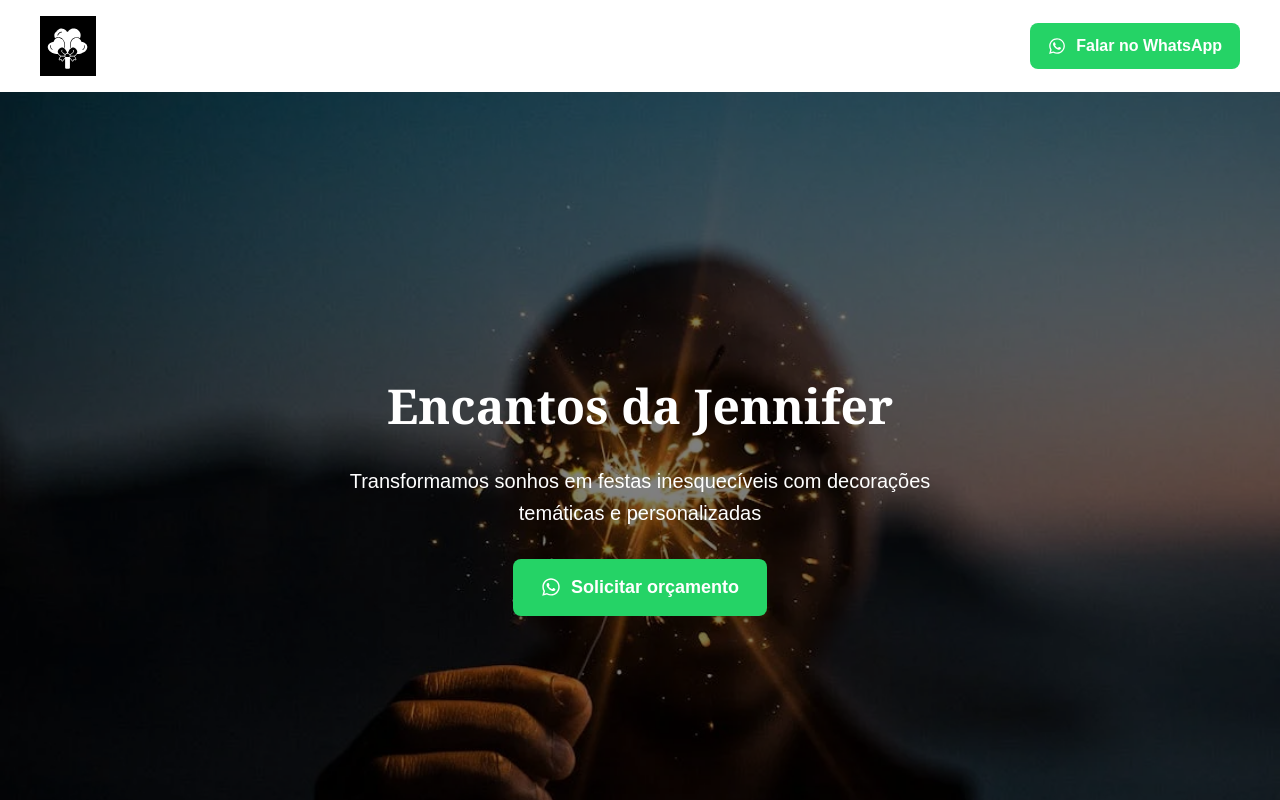
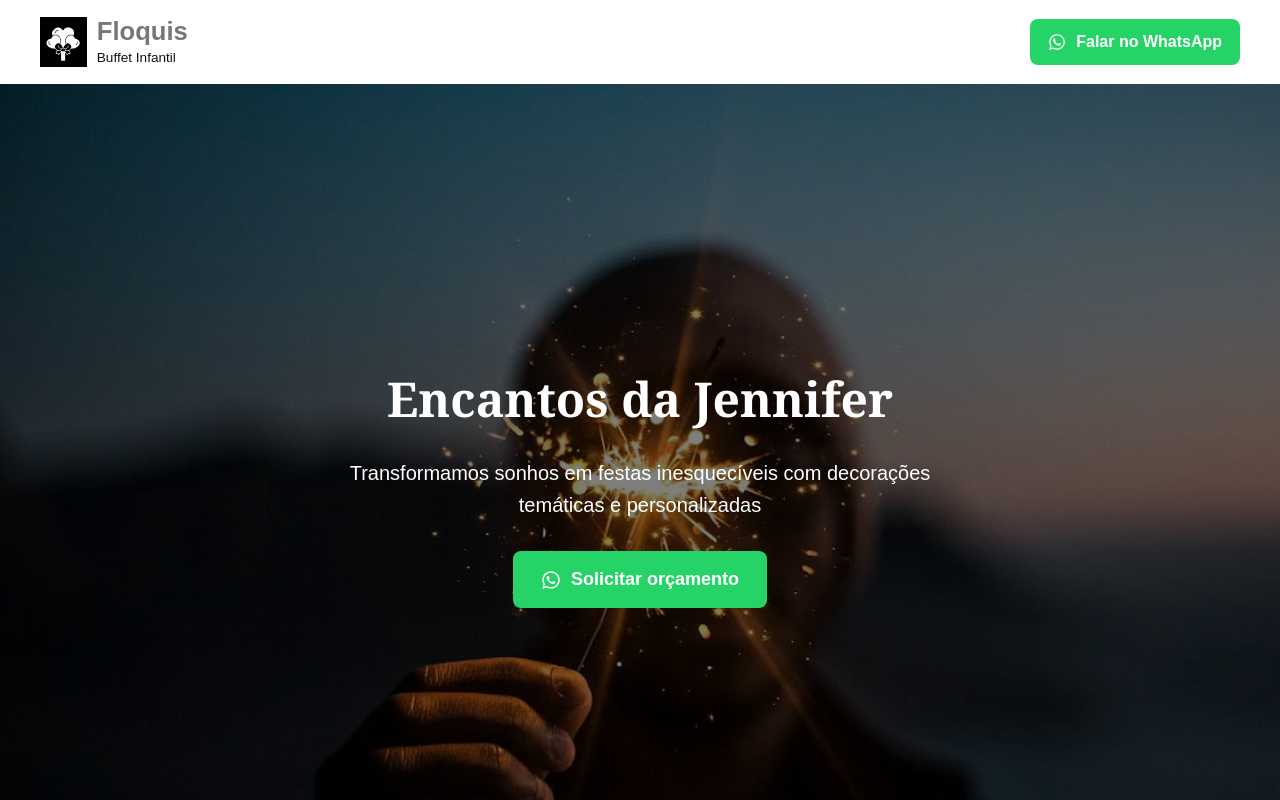
Before and after one commit to Guilherme-boss/Project-site-party, a React (Vite) app: page / in a window 1280 px wide. Shown: the top 800 px of the page. Built offline with nearby package versions, Linux system fonts and the light colour scheme.

Commit message:
new updated again

```diff
--- a/src/components/Header.jsx
+++ b/src/components/Header.jsx
@@ -6,11 +6,15 @@ export default function Header() {
     <header className={styles.header}>
       <div className={styles.container}>
 
-        <div className={styles.logoWrapper}>
-          <a href="#home">
-          <img alt="logo" className={styles.logo} src="/logosvg.svg" />
-          </a>
-        </div>
+      <div className={styles.logoContainer}>
+        <a href="#home" className={styles.logoLink}>
+          <img src="/logosvg.svg" alt="Logo Floquis" className={styles.logoImage} />
+          <div className={styles.logoText}>
+            <h1>Floquis</h1>
+            <span>Buffet Infantil</span>
+          </div>
+        </a>
+      </div>
 
         <a
           href="https://wa.me/556192625512"
--- a/src/styles/Header.module.css
+++ b/src/styles/Header.module.css
@@ -16,17 +16,36 @@
   flex-wrap: wrap;
 }
 
-.logoWrapper {
+.logoContainer {
   display: flex;
   align-items: center;
 }
 
-.logo {
+.logoLink {
+  display: flex;
+  align-items: center;
+  text-decoration: none;
+}
+
+.logoImage {
+  height: 50px;
   width: auto;
-  height: 60px;
-  max-height: 70px;
-  max-width: 160px;
+  margin-right: 10px;
   object-fit: contain;
+}
+
+.logoText h1 {
+  font-size: 1.6rem;
+  margin: 0;
+  font-weight: 700;
+  color: rgb(119, 119, 115);
+  line-height: 1.2;
+}
+
+.logoText span {
+  font-size: 0.85rem;
+  font-weight: 500;
+  color: #121212;
   display: block;
 }
 
```
